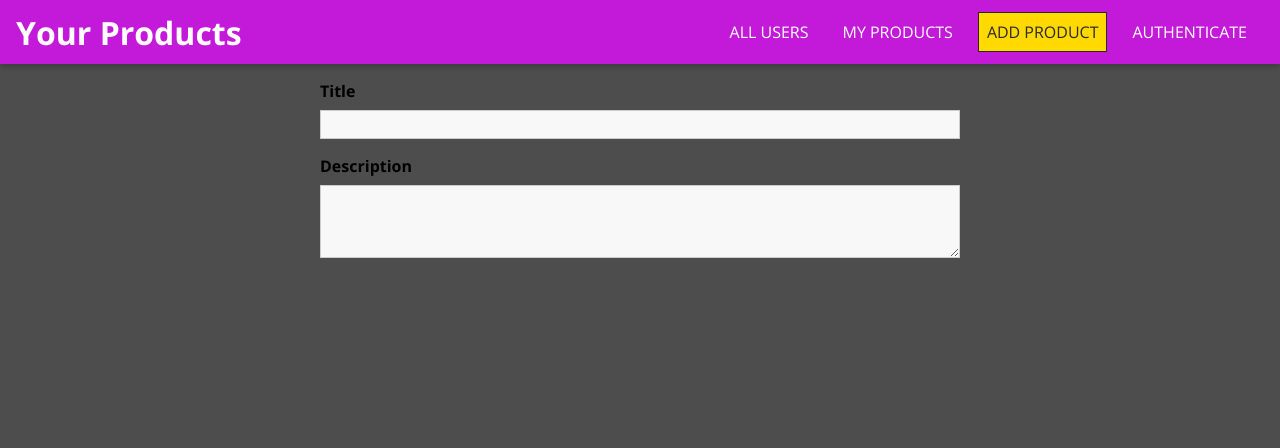
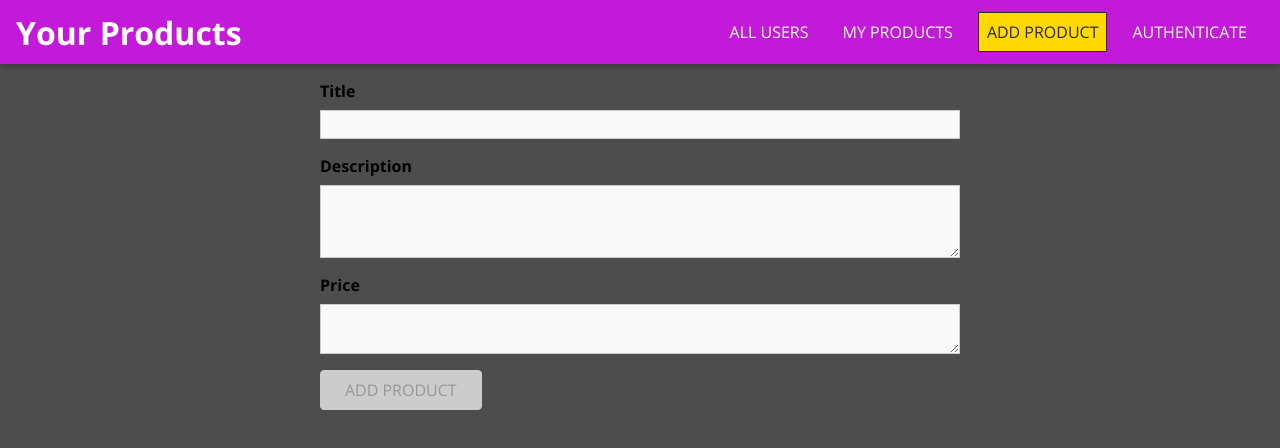
Before and after one commit to poojakanjalkar/Order-System, a React (Create React App) app in the folder my-order-system-app/: page /products/new in a window 1280 px wide. Shown: the top 448 px of the page. Built offline with nearby package versions, Linux system fonts and the light colour scheme.

Commit message:
completed add product form

```diff
--- a/my-order-system-app/src/Products/pages/NewProduct.js
+++ b/my-order-system-app/src/Products/pages/NewProduct.js
@@ -1,18 +1,75 @@
-import React, { useCallback } from "react";
+import React, { useCallback, useReducer } from "react";
 import "./NewProduct.css";
 import Input from "../../SHARED/FORMELEMENTS/Input";
+import Button from "../../SHARED/FORMELEMENTS/Button";
 import {
   VALIDATOR_MINLENGTH,
   VALIDATOR_REQUIRE,
+  validate,
 } from "../../SHARED/util/validators";
 
+const formReducer = (state, action) => {
+  switch (action.type) {
+    case "INPUT-CHANGE":
+      let formIsValid = true;
+      for (const inputId in state.inputs) {
+        if (inputId === action.inputId) {
+          formIsValid = formIsValid && action.isValid;
+        } else {
+          formIsValid = formIsValid && state.inputs[inputId].isValid;
+        }
+      }
+      return {
+        ...state,
+        inputs: {
+          ...state.inputs,
+          [action.inputId]: { value: action.value, isValid: action.isValid },
+        },
+        isValid: formIsValid,
+      };
+
+    default:
+      return state;
+  }
+};
+
 export default function NewProduct() {
-  const titleInputHandler = useCallback((id, value, isValid) => {}, []);
+  const [formState, dispatch] = useReducer(formReducer, {
+    inputs: {
+      title: {
+        value: "",
+        isValid: false,
+      },
+      description: {
+        value: "",
+        isValid: false,
+      },
+      price: {
+        value: "",
+        isValid: false,
+      },
+    },
+    isValid: false,
+  });
 
-  const descriptionInputHandler = useCallback((id, value, isValid) => {}, []);
+  const inputHandler = useCallback((id, value, isValid) => {
+    dispatch({
+      type: "INPUT-CHANGE",
+      value: value,
+      isValid: isValid,
+      inputId: id,
+    });
+  }, []);
+
+  console.log("check valid----", !formReducer.isValid);
+
+  const productSubmitHandler = (event) => {
+    event.preventDefault();
+    console.log(formState.inputs); //send this to backend
+  };
 
   return (
-    <form className="product-form">
+    <form className="product-form" onSubmit={productSubmitHandler}>
       <Input
         id="title"
         element="input"
@@ -20,7 +77,7 @@ export default function NewProduct() {
         label="Title"
         validators={[VALIDATOR_REQUIRE()]}
         errorText="please enter valid Title"
-        onInput={titleInputHandler}
+        onInput={inputHandler}
       />
       <Input
         id="description"
@@ -28,8 +85,20 @@ export default function NewProduct() {
         label="Description"
         validators={[VALIDATOR_MINLENGTH(5)]}
         errorText="please enter valid description (at least 5 characters)."
-        onInput={descriptionInputHandler}
+        onInput={inputHandler}
       />
+      <Input
+        id="price"
+        element="textarea"
+        label="Price"
+        validators={[VALIDATOR_REQUIRE()]}
+        errorText="please enter price"
+        onInput={inputHandler}
+        rows={2}
+      />
+      <Button type="submit" disabled={!formState.isValid}>
+        ADD PRODUCT
+      </Button>
     </form>
   );
 }
--- a/my-order-system-app/src/SHARED/FORMELEMENTS/Button.css
+++ b/my-order-system-app/src/SHARED/FORMELEMENTS/Button.css
@@ -1,9 +1,9 @@
 .button {
   font: inherit;
   padding: 0.5rem 1.5rem;
-  border: 1px solid #ccff00;
+  border: 1px solid #fb00ff;
   border-radius: 4px;
-  background: #a6ff00;
+  background: #ff00ea;
   color: white;
   cursor: pointer;
   margin-right: 1rem;
@@ -17,8 +17,8 @@
 
 .button:hover,
 .button:active {
-  background: #ae43ff;
-  border-color: #c743ff;
+  background: #9843ff;
+  border-color: #fff943;
 }
 
 .button--inverse {
--- a/my-order-system-app/src/SHARED/FORMELEMENTS/Input.js
+++ b/my-order-system-app/src/SHARED/FORMELEMENTS/Input.js
@@ -1,4 +1,4 @@
-import React, { useReducer } from "react";
+import React, { useEffect, useReducer } from "react";
 import { validate } from "../util/validators";
 import "./Input.css";
 
@@ -39,6 +39,12 @@ export default function Input(props) {
     dispatch({ type: "TOUCH" });
   };
 
+  const { id, onInput } = props;
+  const { value, isValid } = inputState;
+  useEffect(() => {
+    onInput(id, value, isValid);
+  }, [id, value, isValid, onInput]);
+
   const element =
     props.element === "input" ? (
       <input
```
